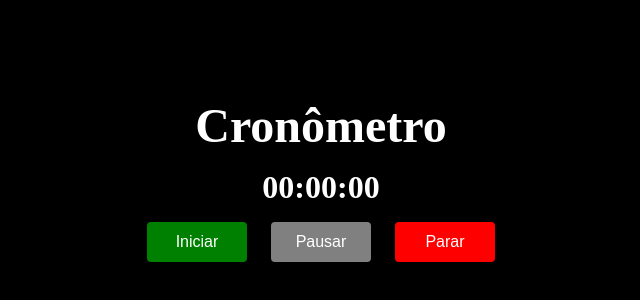
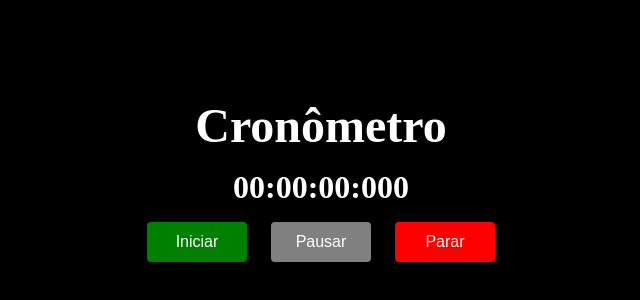
Before and after one commit to lucasrenandev/cronometro-simples, a plain HTML site: page index.html in a window 1280 px wide. Shown: the part 220-520 px from the top of the page, without its empty margins (319-959 px from the left). Drawn offline with Linux system fonts and the light colour scheme.

Commit message:
Update index.html

```diff
--- a/index.html
+++ b/index.html
@@ -11,7 +11,7 @@
 
     <div class="container">
         <h1>Cronômetro</h1>
-        <h2 id="time">00:00:00</h2>
+        <h2 id="time">00:00:00:000</h2>
         <button class="green" id="iniciar">Iniciar</button>
         <button class="gray" id="pausar">Pausar</button>
         <button class="red" id="parar">Parar</button>
```
